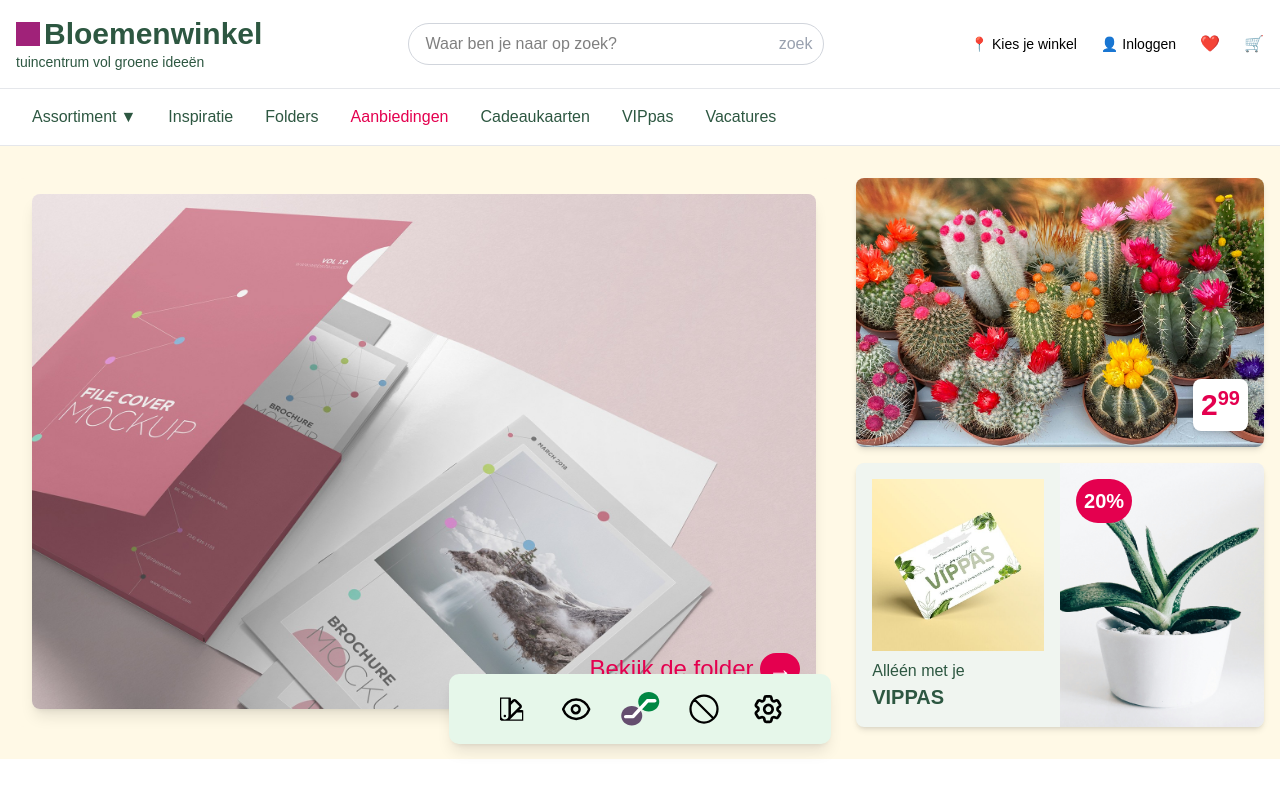
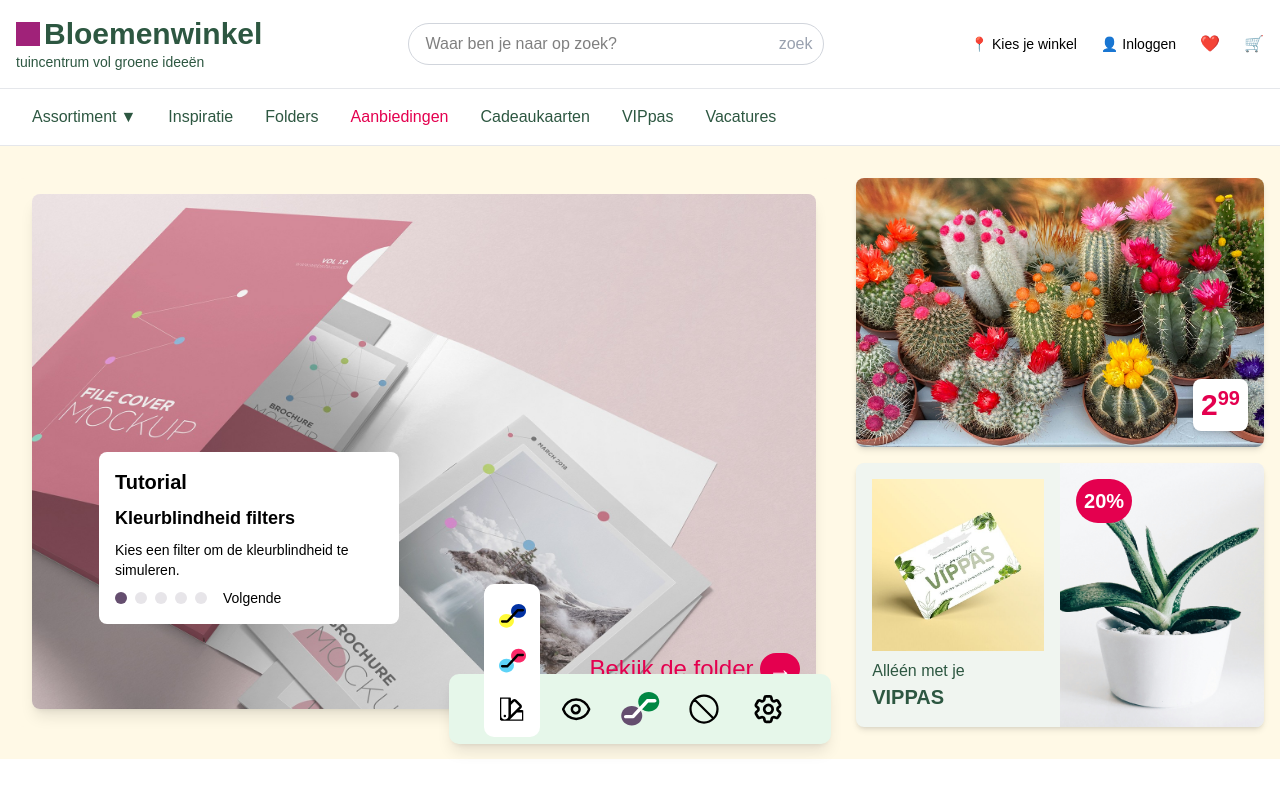
Before and after one commit to LKosters/Cardan, a Nuxt app: page /bloemenwinkel in a window 1280 px wide. Shown: the top 795 px of the page. Built offline with nearby package versions, Linux system fonts and the light colour scheme.

Commit message:
Add tutorial component to navigation and enhance item selection with hover effects

```diff
--- /dev/null
+++ b/components/ui/nav/Tutorial.vue
@@ -0,0 +1,46 @@
+<template>
+        <div v-if="step < tutorial.length" class="gap-2 absolute top-0 left-0 w-max h-max bg-white rounded-lg p-4 -translate-x-[calc(100%+50px)] -translate-y-[calc(100%+50px)] max-w-[300px]">
+            <h2 v-if="step === 0" class="text-xl font-bold mb-2">Tutorial</h2>
+            <h3 class="text-lg font-bold mb-2">{{ tutorial[step].title }}</h3>
+            <p class="text-sm mb-2" v-if="tutorial[step].description">{{ tutorial[step].description }}</p>
+            <div class="flex items-center gap-2">
+                <div class="flex items-center gap-2">
+                    <div v-for="(urmom, index) in tutorial.length" :key="index" :class="{ '!bg-primary': index === step }" class="size-3 bg-primary-alt rounded-full"></div>
+                </div>
+                <button class="ml-2 cursor-pointer text-sm" @click="invokeStep(step + 1)">Volgende</button>
+            </div>
+        </div>
+</template>
+
+<script lang="ts" setup>
+const emit = defineEmits(['step']);
+const step = ref(0);
+
+const invokeStep = (value: number) => {
+    step.value = value;
+    emit('step', value);
+}
+
+const tutorial = ref([
+    {
+        title: 'Kleurblindheid filters',
+        description: 'Kies een filter om de kleurblindheid te simuleren.',
+    },
+    {
+        title: 'Visuele beperkingen',
+        description: 'Kies een filter om de visuele beperkingen te simuleren.',
+    },
+    {
+        title: 'Terug naar home',
+        description: 'Klik op de home knop om terug te gaan naar de home pagina.',
+    },
+    {
+        title: 'Wissen',
+        description: 'Klik op de wissen knop om de filters te verwijderen.',
+    },
+    {
+        title: 'Intensiteit',
+        description: 'Kies een intensiteit om de filters te versterken of verzwakken.',
+    },
+]);
+</script>
--- a/components/ui/nav/index.vue
+++ b/components/ui/nav/index.vue
@@ -5,19 +5,23 @@
     role="navigation"
     aria-label="Main navigation"
   >
+  <UiNavTutorial @step="updateTutorialStep" />
     <ul class="flex items-center gap-2">
       <li
         v-for="(item, index) in navItems"
         :key="index"
         class="nav-item hover:bg-white rounded-b-[10px] duration-300 cursor-pointer size-14 flex items-center justify-center relative"
-        :class="{ '!rounded-[10px]': item.link || item.clear }"
+        :class="{ '!rounded-[10px]': item.link || item.clear, 'selected': selectedItemIndex === index }"
         :aria-haspopup="item.items ? 'true' : undefined"
         :aria-expanded="false"
         :tabindex="0"
         :aria-label="item.items ? 'Open menu' : 'Navigation item'"
         role="menuitem"
+        ref="`navItem${index}`"
+        @mouseenter="selectItem(index)"
+        @mouseleave="() => { hoveredItemIndex = null; selectedItemIndex = null; }"
       >
-        <div v-if="item.items" class="popup-container">
+        <div v-if="item.items" class="popup-container" ref="`popupContainer${index}`">
           <UiNavPopup :items="item.items" class="popup" />
         </div>
         <a v-if="item.link" :href="item.link">
@@ -42,10 +46,17 @@
 </template>
 
 <script lang="ts" setup>
+import { ref, onMounted, watch } from 'vue';
+import { useRoute, useRouter } from 'vue-router';
+
 const route = useRoute();
 const router = useRouter();
 
 const sliderValue = ref(50);
+const hoveredItemIndex = ref<number | null>(null);
+const selectedItemIndex = ref<number | null>(0);
+
+const tutorialStep = ref(0);
 
 import IconSwatch from "~/components/icon/swatch/index.vue";
 import IconEye from "~/components/icon/eye/index.vue";
@@ -54,10 +65,10 @@ import IconPicker from "~/components/icon/picker/index.vue";
 import IconSetting from "~/components/icon/setting/index.vue";
 import IconColorBlindBlueYellow from "~/components/icon/colorBlind/BlueYellow.vue";
 import IconColorBlindPinkBlue from "~/components/icon/colorBlind/PinkBlue.vue";
-import IconVisualBlindChoker from "~/components/icon/visualBlind/Choker.vue";
-import IconVisualBlindBlurred from "~/components/icon/visualBlind/Blurred.vue";
-import IconVisualBlindStains from "~/components/icon/visualBlind/Stains.vue";
-import IconClear from "~/components/icon/clear/index.vue";
+import IconVisualBlindChoker from "../../icon/visualBlind/Choker.vue";
+import IconVisualBlindBlurred from "../../icon/visualBlind/Blurred.vue";
+import IconVisualBlindStains from "../../icon/visualBlind/Stains.vue";
+import IconClear from "../../icon/clear/index.vue";
 
 const navItems = [
   {
@@ -123,9 +134,42 @@ const invokeIntensity = () => {
   });
 };
 
+const selectItem = (index: number) => {
+  selectedItemIndex.value = index;
+};
+
 watch(sliderValue, (value) => {
   invokeIntensity();
 });
+
+onMounted(() => {
+  navItems.forEach((item, index) => {
+    const navItem = document.querySelector(`.nav-item:nth-child(${index + 1})`) as HTMLElement;
+    const popupContainer = document.querySelector(`.popup-container:nth-child(${index + 1})`) as HTMLElement;
+    if (navItem && popupContainer) {
+      navItem.addEventListener('mouseenter', () => {
+        hoveredItemIndex.value = index;
+        popupContainer.style.opacity = '1';
+        popupContainer.style.visibility = 'visible';
+        popupContainer.style.pointerEvents = 'auto';
+      });
+      navItem.addEventListener('mouseleave', () => {
+        hoveredItemIndex.value = null;
+        popupContainer.style.opacity = '0';
+        popupContainer.style.visibility = 'hidden';
+        popupContainer.style.pointerEvents = 'none';
+      });
+      navItem.addEventListener('click', () => {
+        selectItem(index);
+      });
+    }
+  });
+});
+
+const updateTutorialStep = (step: number) => {
+  tutorialStep.value = step;
+  selectedItemIndex.value = step;
+}
 </script>
 
 <style scoped>
@@ -142,6 +186,16 @@ watch(sliderValue, (value) => {
   pointer-events: none;
 }
 
+.nav-item.selected .popup-container {
+  opacity: 1;
+  visibility: visible;
+  pointer-events: auto;
+}
+
+.nav-item.selected {
+  background-color: white !important;
+}
+
 .nav-item:hover .popup-container {
   opacity: 1;
   visibility: visible;
```
